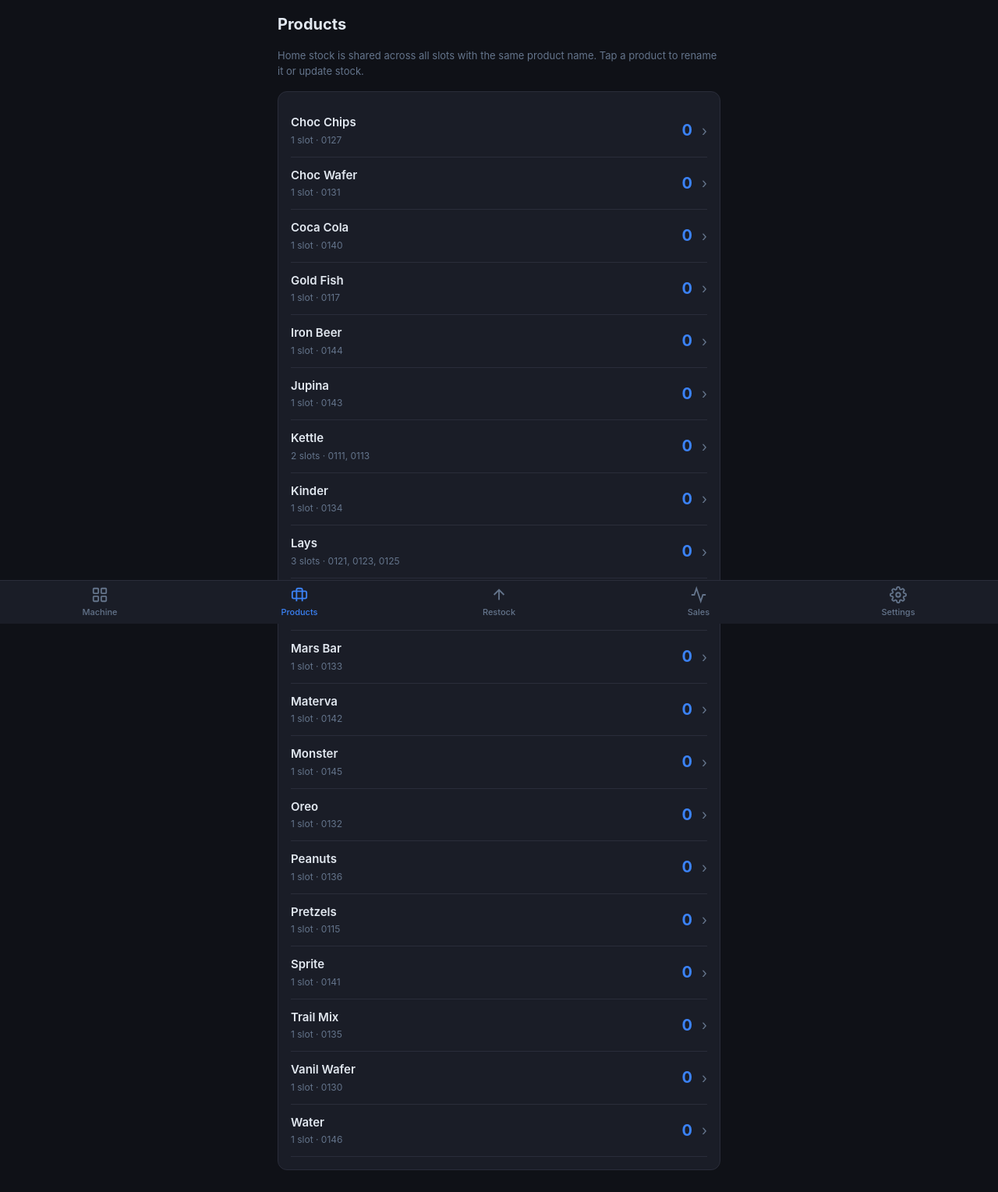
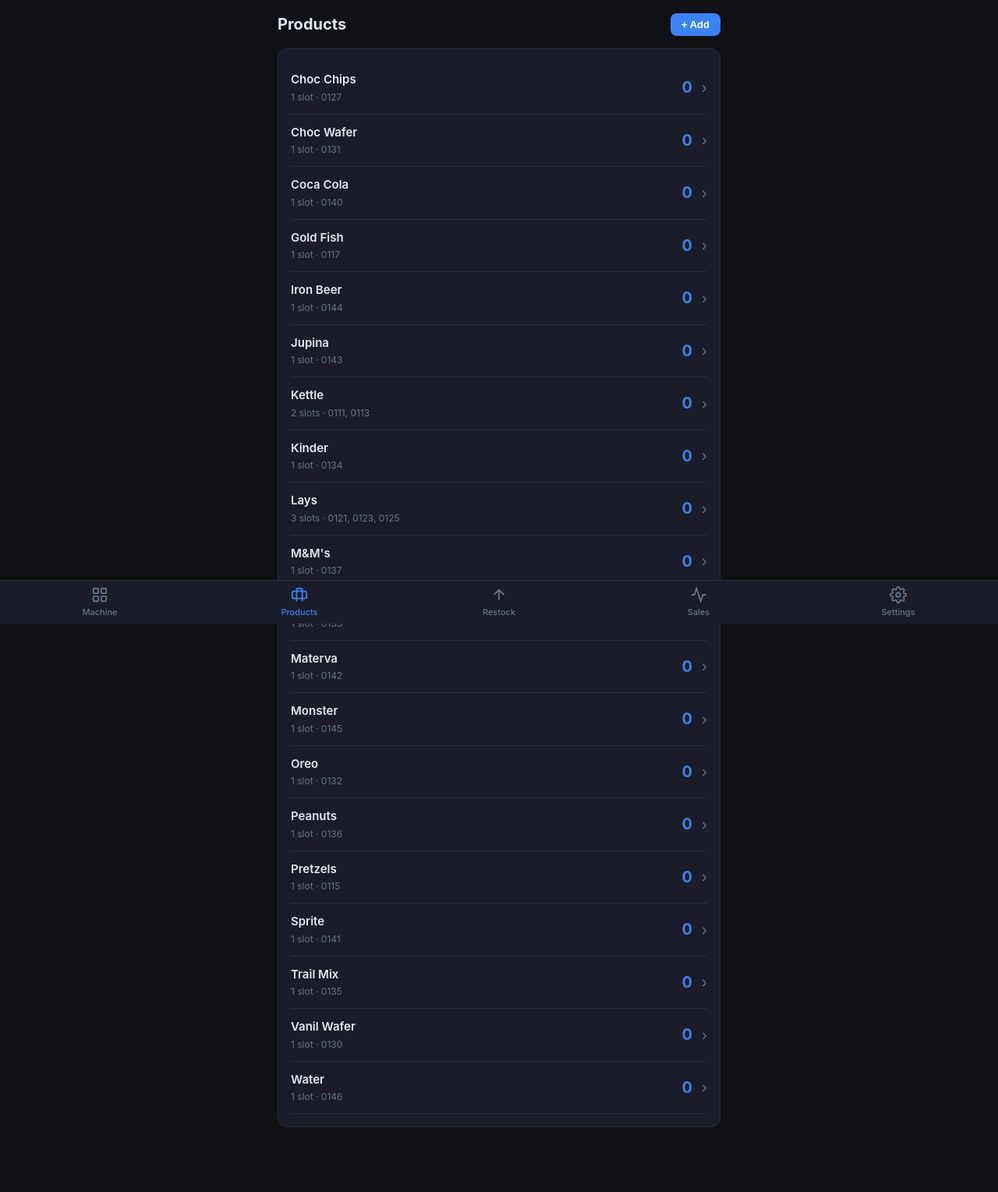
Before and after one commit to maijime/vending-inv, a Flask app: page /products in a window 1280 px wide. Shown: the whole page at 78% size. After the commit the page ends 1446 px from the top, so only its background shows below. Run offline with Flask 3, Linux system fonts and the light colour scheme; the visitor is signed in with stand-in values (Sample User, id 1); data comes from the database, SQL or seed files in the repository.

Commit message:
Add product add/delete to Products page
- + Add button opens inline form: name, slot #, capacity, home stock
- Delete button inside each product's edit panel with confirmation
- Safety check: products with sales history can't be deleted (rename instead)
- Chevron animates open/close on tap

Co-Authored-By: Claude Sonnet 4.6 <noreply@anthropic.com>

```diff
--- a/app.py
+++ b/app.py
@@ -352,6 +352,33 @@ def update_product():
     return redirect(url_for('products'))
 
 
+@app.route('/products/add', methods=['POST'])
+@login_required
+def add_product():
+    name       = request.form.get('name', '').strip()
+    item_num   = request.form.get('item_num', '').strip().zfill(4)
+    capacity   = int(request.form.get('capacity', 7))
+    home_stock = int(request.form.get('home_stock', 0))
+    if name and item_num:
+        if db.add_slot(item_num, name, capacity, home_stock):
+            flash(f'"{name}" added.', 'success')
+        else:
+            flash(f'Slot #{item_num} already exists.', 'error')
+    return redirect(url_for('products'))
+
+
+@app.route('/products/delete', methods=['POST'])
+@login_required
+def delete_product():
+    name = request.form.get('name', '').strip()
+    if name:
+        if db.delete_product(name):
+            flash(f'"{name}" removed.', 'success')
+        else:
+            flash(f'Cannot remove "{name}" — it has sales history. Rename it instead.', 'error')
+    return redirect(url_for('products'))
+
+
 # ---------------------------------------------------------------------------
 # Settings
 # ---------------------------------------------------------------------------
--- a/database.py
+++ b/database.py
@@ -269,6 +269,41 @@ def update_product(name: str, new_name: str, home_stock: int):
     conn.close()
 
 
+def delete_product(name: str) -> bool:
+    """
+    Remove all slots for this product name.
+    Returns False if any slot has sales history (safety check).
+    """
+    conn = get_connection()
+    c = conn.cursor()
+    # Safety: check for sales history
+    c.execute('''SELECT COUNT(*) FROM daily_sales ds
+                 JOIN slots s ON ds.item_num = s.item_num
+                 WHERE s.name = ?''', (name,))
+    if c.fetchone()[0] > 0:
+        conn.close()
+        return False
+    c.execute('UPDATE slots SET active=0 WHERE name=?', (name,))
+    conn.commit()
+    conn.close()
+    return True
+
+
+def add_slot(item_num: str, name: str, capacity: int, home_stock: int = 0) -> bool:
+    """Add a new slot. Returns False if item_num already exists."""
+    conn = get_connection()
+    c = conn.cursor()
+    try:
+        c.execute('INSERT INTO slots (item_num, name, capacity, home_stock) VALUES (?,?,?,?)',
+                  (item_num, name, capacity, home_stock))
+        conn.commit()
+        conn.close()
+        return True
+    except Exception:
+        conn.close()
+        return False
+
+
 # ---------------------------------------------------------------------------
 # Restock helpers
 # ---------------------------------------------------------------------------
--- a/templates/products.html
+++ b/templates/products.html
@@ -19,9 +19,9 @@
     font-size: 20px; font-weight: 700; color: var(--accent);
     min-width: 32px; text-align: right;
   }
-  .chevron { color: var(--muted); font-size: 18px; }
+  .chevron { color: var(--muted); font-size: 18px; transition: transform .2s; }
+  .chevron.open { transform: rotate(90deg); }
 
-  /* Edit form (inline expand) */
   .edit-form {
     display: none;
     background: var(--bg);
@@ -35,12 +35,41 @@
 
 {% block content %}
 <div class="page">
-  <div class="page-title">Products</div>
-  <p style="font-size:13px;color:var(--muted);margin-bottom:16px">
-    Home stock is shared across all slots with the same product name.
-    Tap a product to rename it or update stock.
-  </p>
+  <div class="flex justify-between items-center" style="margin-bottom:16px">
+    <div class="page-title" style="margin:0">Products</div>
+    <button class="btn btn-primary btn-sm" onclick="toggleAdd()">+ Add</button>
+  </div>
 
+  <!-- Add product form -->
+  <div class="edit-form" id="add-form" style="margin-bottom:12px">
+    <div class="card-title">New Product</div>
+    <form method="POST" action="{{ url_for('add_product') }}">
+      <div class="form-group">
+        <label>Product name</label>
+        <input type="text" name="name" placeholder="e.g. Doritos" required>
+      </div>
+      <div style="display:grid;grid-template-columns:1fr 1fr;gap:10px">
+        <div class="form-group">
+          <label>Slot # (e.g. 0121)</label>
+          <input type="text" name="item_num" placeholder="0121" maxlength="4" required>
+        </div>
+        <div class="form-group">
+          <label>Capacity</label>
+          <input type="number" name="capacity" value="7" min="1" required>
+        </div>
+      </div>
+      <div class="form-group">
+        <label>Home stock</label>
+        <input type="number" name="home_stock" value="0" min="0">
+      </div>
+      <div style="display:flex;gap:8px">
+        <button type="submit" class="btn btn-success" style="flex:1">Add product</button>
+        <button type="button" class="btn btn-outline" style="flex:1" onclick="toggleAdd()">Cancel</button>
+      </div>
+    </form>
+  </div>
+
+  <!-- Product list -->
   <div class="card">
     {% for p in products %}
     <div>
@@ -52,11 +81,11 @@
           </div>
         </div>
         <div class="home-stock">{{ p.home_stock }}</div>
-        <div class="chevron">›</div>
+        <div class="chevron" id="chevron-{{ loop.index }}">›</div>
       </div>
 
       <div class="edit-form" id="edit-{{ loop.index }}">
-        <form method="POST" action="{{ url_for('update_product') }}">
+        <form method="POST" action="{{ url_for('update_product') }}" style="margin-bottom:12px">
           <input type="hidden" name="original_name" value="{{ p.name }}">
           <div class="form-group">
             <label>Product name</label>
@@ -72,6 +101,20 @@
                     onclick="toggleEdit('{{ loop.index }}')">Cancel</button>
           </div>
         </form>
+
+        <!-- Delete -->
+        <form method="POST" action="{{ url_for('delete_product') }}"
+              onsubmit="return confirm('Remove {{ p.name }}? This cannot be undone.')">
+          <input type="hidden" name="name" value="{{ p.name }}">
+          <button type="submit" class="btn btn-danger btn-block btn-sm">
+            Remove "{{ p.name }}"
+          </button>
+        </form>
+        {% if p.slot_count > 0 %}
+        <p style="font-size:11px;color:var(--muted);margin-top:6px;text-align:center">
+          Note: products with sales history cannot be deleted — rename instead.
+        </p>
+        {% endif %}
       </div>
     </div>
     {% endfor %}
@@ -80,8 +123,13 @@
 
 <script>
   function toggleEdit(id) {
-    const el = document.getElementById('edit-' + id);
-    el.classList.toggle('open');
+    const form    = document.getElementById('edit-' + id);
+    const chevron = document.getElementById('chevron-' + id);
+    form.classList.toggle('open');
+    chevron.classList.toggle('open');
+  }
+  function toggleAdd() {
+    document.getElementById('add-form').classList.toggle('open');
   }
 </script>
 {% endblock %}
```
